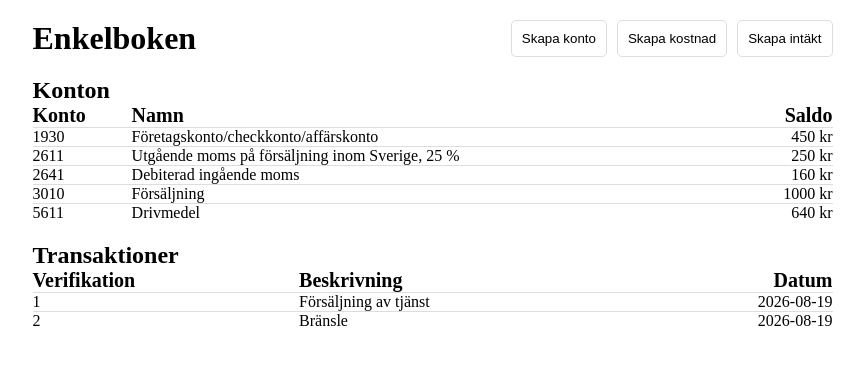
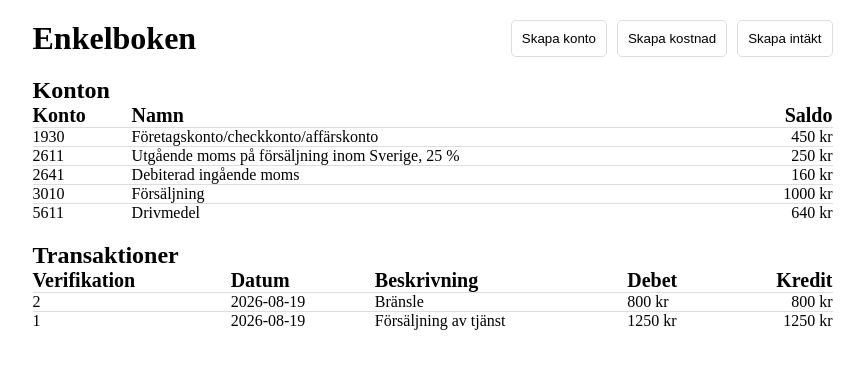
Before and after one commit to jesperlamberg/enklaboken, a Next.js app in the folder frontend/: page / in a window 1280 px wide. Shown: the top 368 px of the page, without its empty margins (200-1064 px from the left). Built offline with nearby package versions, Linux system fonts and the light colour scheme.

Commit message:
Enhance VouchersTable: add total debit and credit columns, update mock data, and improve table styling with hover effect

```diff
--- a/frontend/app/components/VouchersTable.tsx
+++ b/frontend/app/components/VouchersTable.tsx
@@ -1,4 +1,5 @@
 import { Voucher } from "../models/Voucher";
+import { getVoucherTotal } from "../services/VoucherService";
 
 type VouchersTableProps = {
   vouchers: Voucher[];
@@ -10,16 +11,20 @@ export function VouchersTable({ vouchers }: VouchersTableProps) {
       <thead>
         <tr>
           <th>Verifikation</th>
+          <th>Datum</th>
           <th>Beskrivning</th>
-          <th>Datum</th>
+          <th>Debet</th>
+          <th>Kredit</th>
         </tr>
       </thead>
       <tbody>
         {vouchers.map((voucher) => (
           <tr key={voucher.id}>
             <td>{voucher.voucherNumber}</td>
+            <td>{voucher.date}</td>
             <td>{voucher.description}</td>
-            <td>{voucher.date}</td>
+            <td>{getVoucherTotal(voucher, "debit")} kr</td>
+            <td>{getVoucherTotal(voucher, "credit")} kr</td>
           </tr>
         ))}
       </tbody>
--- a/frontend/app/data/mockData.ts
+++ b/frontend/app/data/mockData.ts
@@ -41,6 +41,29 @@ export const initialAccounts: Account[] = [
 
 export const initialVouchers: Voucher[] = [
   {
+    id: 2,
+    voucherNumber: 2,
+    date: "2026-08-19",
+    description: "Bränsle",
+    entries: [
+      {
+        accountId: 5,
+        debit: 640,
+        credit: 0
+      },
+      {
+        accountId: 3,
+        debit: 160,
+        credit: 0
+      },
+      {
+        accountId: 1,
+        debit: 0,
+        credit: 800
+      }
+    ]
+  },
+  {
     id: 1,
     voucherNumber: 1,
     date: "2026-08-19",
@@ -62,28 +85,5 @@ export const initialVouchers: Voucher[] = [
         credit: 250
       }
     ]
-  },
-  {
-    id: 2,
-    voucherNumber: 2,
-    date: "2026-08-19",
-    description: "Bränsle",
-    entries: [
-      {
-        accountId: 5,
-        debit: 640,
-        credit: 0
-      },
-      {
-        accountId: 3,
-        debit: 160,
-        credit: 0
-      },
-      {
-        accountId: 1,
-        debit: 0,
-        credit: 800
-      }
-    ]
   }
 ]
--- a/frontend/app/globals.css
+++ b/frontend/app/globals.css
@@ -60,6 +60,10 @@ table {
 
 tbody tr {
   border-top: 1px solid #ddd;
+
+  &:hover {
+    background: #eee;
+  }
 }
 
 th {
--- a/frontend/app/services/VoucherService.ts
+++ b/frontend/app/services/VoucherService.ts
@@ -13,3 +13,7 @@ export function isBalanced(voucher: Voucher): boolean {
 
   return debit === credit;
 }
+
+export function getVoucherTotal(voucher: Voucher, type: "debit" | "credit") {
+  return voucher.entries.reduce((total, entry) => total + entry[type], 0);
+}
```
